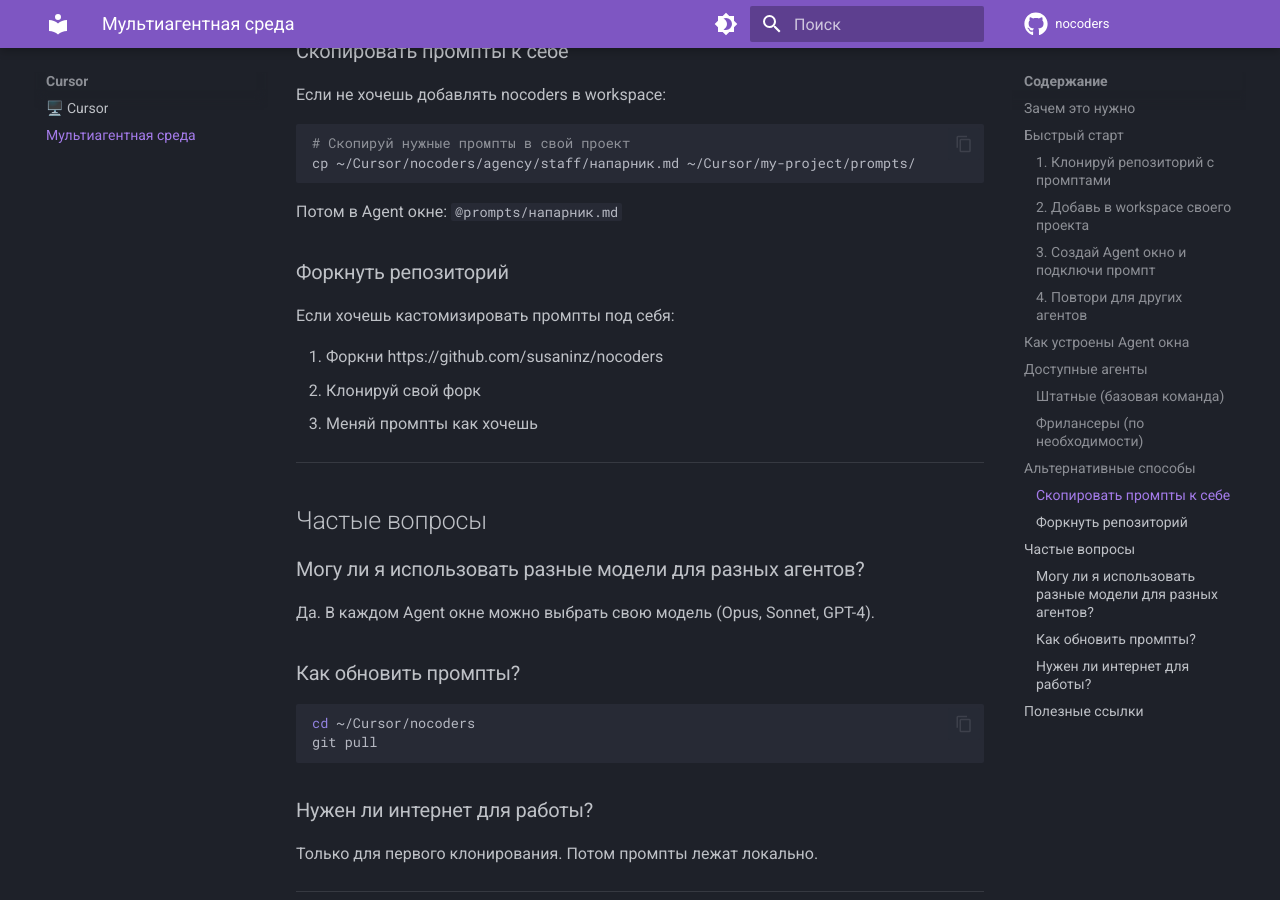
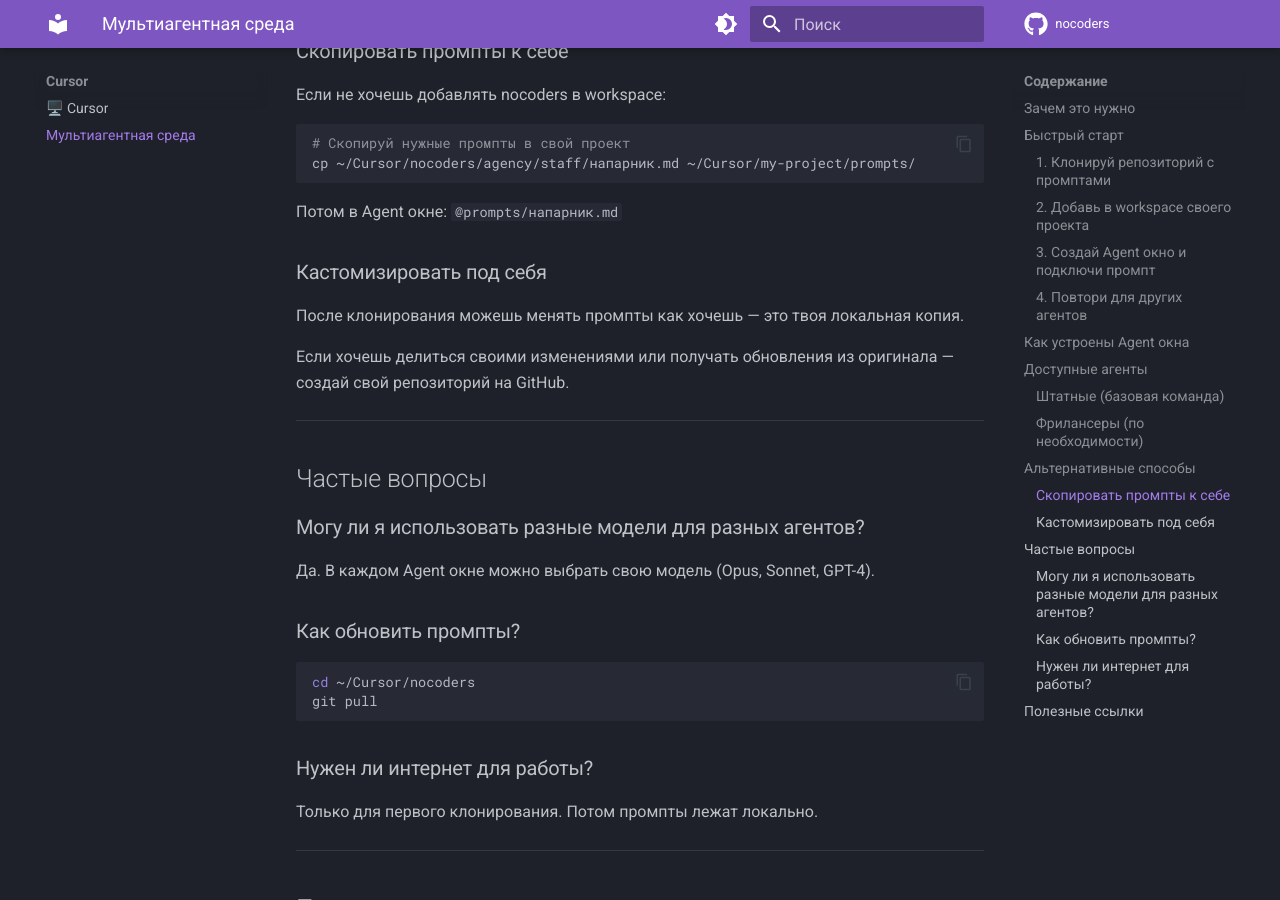
Before and after one commit to susaninz/nocoders, an MkDocs documentation site: the page built from docs/cursor/multi-agent.md, in a window 1280 px wide and 900 px high, scrolled down 2734 px. Built offline with MkDocs 1.6.1 and Material for MkDocs 9.7.7, drawn with Linux system fonts in a browser that asks for light colours; comment, search, counter and statistics services are not loaded.

Commit message:
fix: simplify customization section, remove jargon

```diff
--- a/docs/cursor/multi-agent.md
+++ b/docs/cursor/multi-agent.md
@@ -116,13 +116,11 @@ cp ~/Cursor/nocoders/agency/staff/напарник.md ~/Cursor/my-project/prompt
 
 Потом в Agent окне: `@prompts/напарник.md`
 
-### Форкнуть репозиторий
+### Кастомизировать под себя
 
-Если хочешь кастомизировать промпты под себя:
+После клонирования можешь менять промпты как хочешь — это твоя локальная копия.
 
-1. Форкни https://github.com/susaninz/nocoders
-2. Клонируй свой форк
-3. Меняй промпты как хочешь
+Если хочешь делиться своими изменениями или получать обновления из оригинала — создай свой репозиторий на GitHub.
 
 ---
 
```
